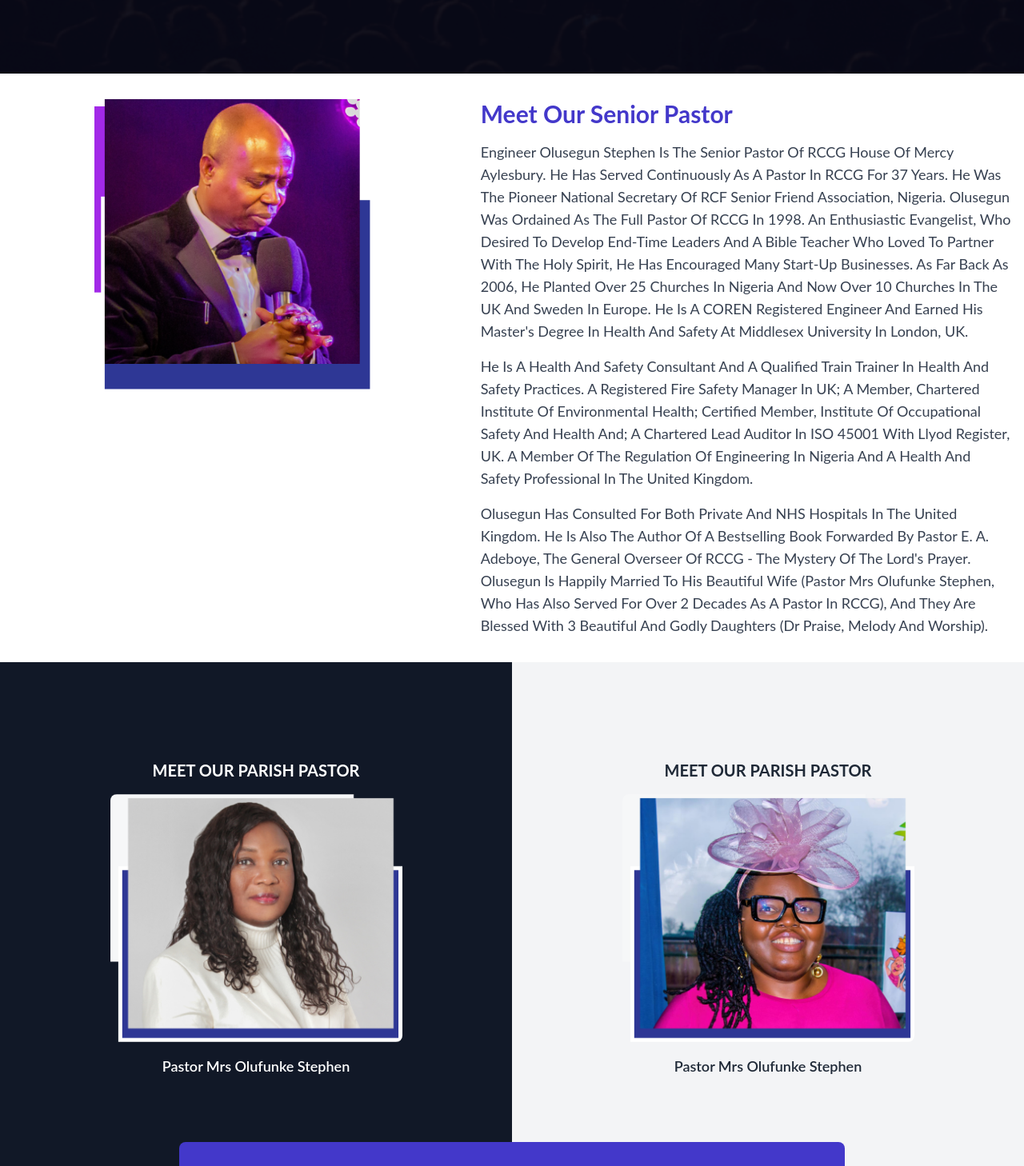
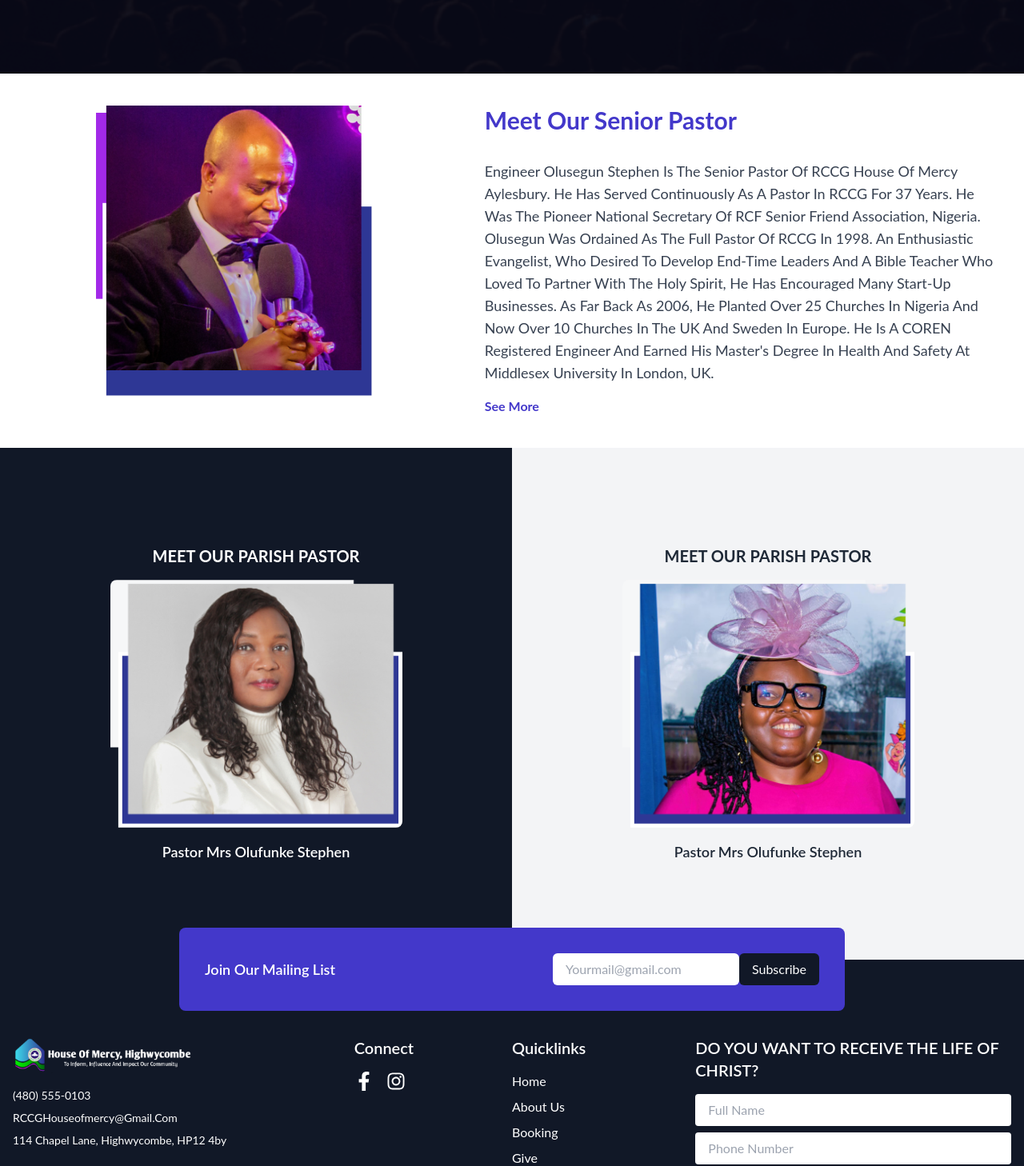
Before and after one commit to Joe-EtubiGreatattai/rccg, a React (Create React App) app: page /about-us in a window 1280 px wide. Shown: the part 1300-2758 px from the top of the page at 80% size. Built offline with nearby package versions, Linux system fonts and the light colour scheme.

Commit message:
changes made

```diff
--- a/src/components/Footer.js
+++ b/src/components/Footer.js
@@ -2,6 +2,7 @@ import React, { useState } from "react";
 import { FaFacebookF, FaInstagram } from "react-icons/fa";
 import axios from "axios";
 import { Progress } from "@chakra-ui/react";
+import { Link } from "react-router-dom"; // Import Link
 
 const Footer = () => {
   const [formData, setFormData] = useState({
@@ -90,10 +91,18 @@ const Footer = () => {
             <div className="md:flex-1">
               <h3 className="text-lg md:text-xl font-semibold mb-4">Quicklinks</h3>
               <ul className="text-sm md:text-base">
-                <li className="mb-2">Home</li>
-                <li className="mb-2">About Us</li>
-                <li className="mb-2">Booking</li>
-                <li>Give</li>
+                <li className="mb-2">
+                  <Link to="/">Home</Link>
+                </li>
+                <li className="mb-2">
+                  <Link to="/about-us">About Us</Link>
+                </li>
+                <li className="mb-2">
+                  <Link to="/booking">Booking</Link>
+                </li>
+                <li>
+                  <Link to="/give">Give</Link>
+                </li>
               </ul>
             </div>
           </div>
--- a/src/components/SeniorPastor.js
+++ b/src/components/SeniorPastor.js
@@ -1,8 +1,14 @@
-import React from "react";
+import React, { useState } from "react";
 
 const SeniorPastor = () => {
+  const [showMore, setShowMore] = useState(false);
+
+  const toggleShowMore = () => {
+    setShowMore(!showMore);
+  };
+
   return (
-    <div className="container mx-auto px-4 py-8 flex flex-col md:flex-row ">
+    <div className="container mx-auto px-6 py-10 flex flex-col md:flex-row">
       <div className="w-full md:w-2/3 flex justify-center md:space-between">
         <img
           src={require("./../image/pastor-man.png")}
@@ -10,11 +16,11 @@ const SeniorPastor = () => {
           className="w-4/5 md:h-[367px] md:w-[349px]"
         />
       </div>
-      <div className="w-full md:w-4/5 mt-8 md:mt-0 md:ml-8">
-        <h2 className="text-xl sm:text-2xl md:text-3xl font-bold text-center md:text-left text-indigo-700 mb-2 sm:mb-4">
+      <div className="w-full md:w-4/5 mt-10 md:mt-0 md:ml-10">
+        <h2 className="text-xl sm:text-2xl md:text-3xl font-bold text-center md:text-left text-indigo-700 mb-6 sm:mb-8">
           Meet Our Senior Pastor
         </h2>
-        <p className="text-base md:text-lg text-gray-700 leading-relaxed">
+        <p className="text-base md:text-lg text-gray-700 leading-loose sm:leading-relaxed">
           Engineer Olusegun Stephen Is The Senior Pastor Of RCCG House Of Mercy
           Aylesbury. He Has Served Continuously As A Pastor In RCCG For 37
           Years. He Was The Pioneer National Secretary Of RCF Senior Friend
@@ -27,24 +33,38 @@ const SeniorPastor = () => {
           Master's Degree In Health And Safety At Middlesex University In
           London, UK.
         </p>
-        <p className="text-base md:text-lg text-gray-700 leading-relaxed mt-4">
-          He Is A Health And Safety Consultant And A Qualified Train Trainer In
-          Health And Safety Practices. A Registered Fire Safety Manager In UK; A
-          Member, Chartered Institute Of Environmental Health; Certified Member,
-          Institute Of Occupational Safety And Health And; A Chartered Lead
-          Auditor In ISO 45001 With Llyod Register, UK. A Member Of The
-          Regulation Of Engineering In Nigeria And A Health And Safety
-          Professional In The United Kingdom.
-        </p>
-        <p className="text-base md:text-lg text-gray-700 leading-relaxed mt-4">
-          Olusegun Has Consulted For Both Private And NHS Hospitals In The
-          United Kingdom. He Is Also The Author Of A Bestselling Book Forwarded
-          By Pastor E. A. Adeboye, The General Overseer Of RCCG - The Mystery Of
-          The Lord's Prayer. Olusegun Is Happily Married To His Beautiful Wife
-          (Pastor Mrs Olufunke Stephen, Who Has Also Served For Over 2 Decades
-          As A Pastor In RCCG), And They Are Blessed With 3 Beautiful And Godly
-          Daughters (Dr Praise, Melody And Worship).
-        </p>
+
+        <div
+          className={`overflow-hidden transition-max-height duration-500 ease-in-out ${
+            showMore ? "max-h-[1000px]" : "max-h-0"
+          }`}
+        >
+          <p className="text-base md:text-lg text-gray-700 leading-loose sm:leading-relaxed mt-6 sm:mt-8">
+            He Is A Health And Safety Consultant And A Qualified Train Trainer
+            In Health And Safety Practices. A Registered Fire Safety Manager In
+            UK; A Member, Chartered Institute Of Environmental Health; Certified
+            Member, Institute Of Occupational Safety And Health And; A Chartered
+            Lead Auditor In ISO 45001 With Llyod Register, UK. A Member Of The
+            Regulation Of Engineering In Nigeria And A Health And Safety
+            Professional In The United Kingdom.
+          </p>
+          <p className="text-base md:text-lg text-gray-700 leading-loose sm:leading-relaxed mt-6 sm:mt-8">
+            Olusegun Has Consulted For Both Private And NHS Hospitals In The
+            United Kingdom. He Is Also The Author Of A Bestselling Book
+            Forwarded By Pastor E. A. Adeboye, The General Overseer Of RCCG -
+            The Mystery Of The Lord's Prayer. Olusegun Is Happily Married To His
+            Beautiful Wife (Pastor Mrs Olufunke Stephen, Who Has Also Served For
+            Over 2 Decades As A Pastor In RCCG), And They Are Blessed With 3
+            Beautiful And Godly Daughters (Dr Praise, Melody And Worship).
+          </p>
+        </div>
+
+        <button
+          onClick={toggleShowMore}
+          className="mt-4 text-indigo-700 font-bold hover:underline focus:outline-none"
+        >
+          {showMore ? "See Less" : "See More"}
+        </button>
       </div>
     </div>
   );
```
